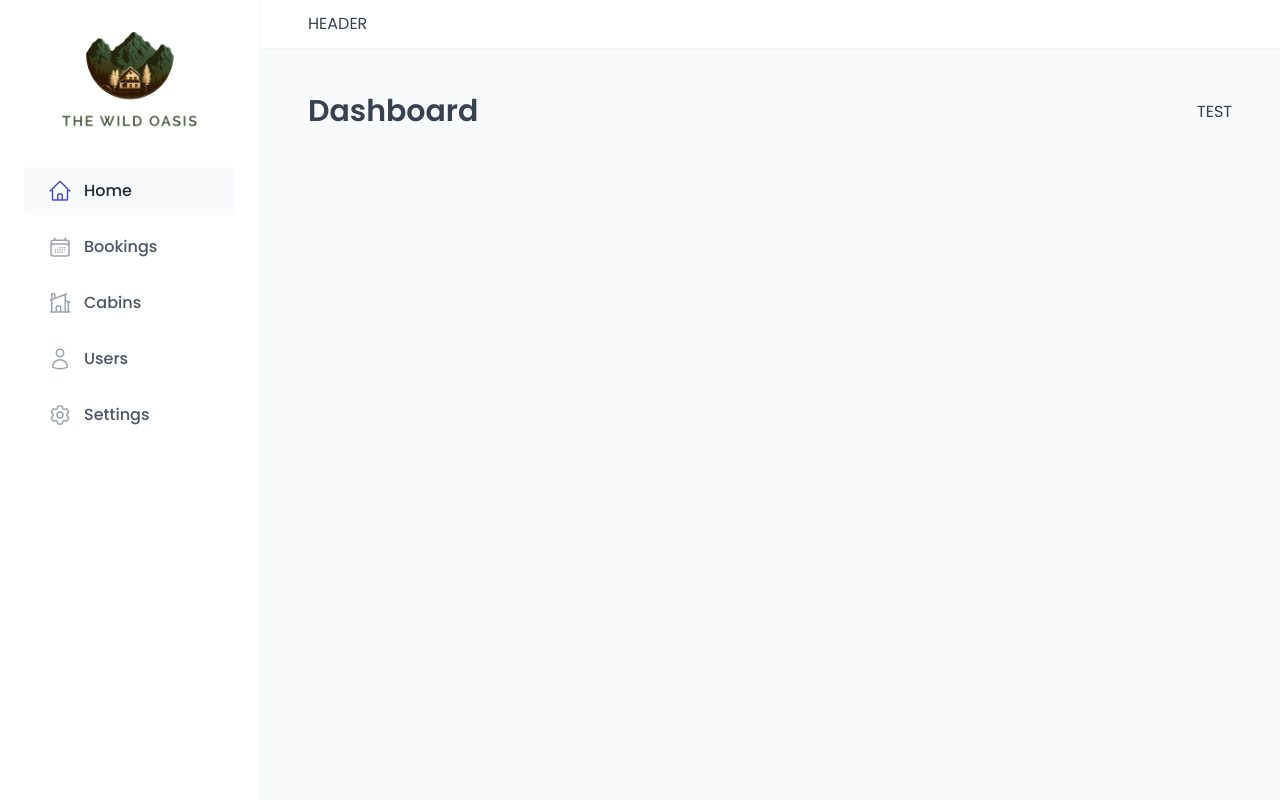
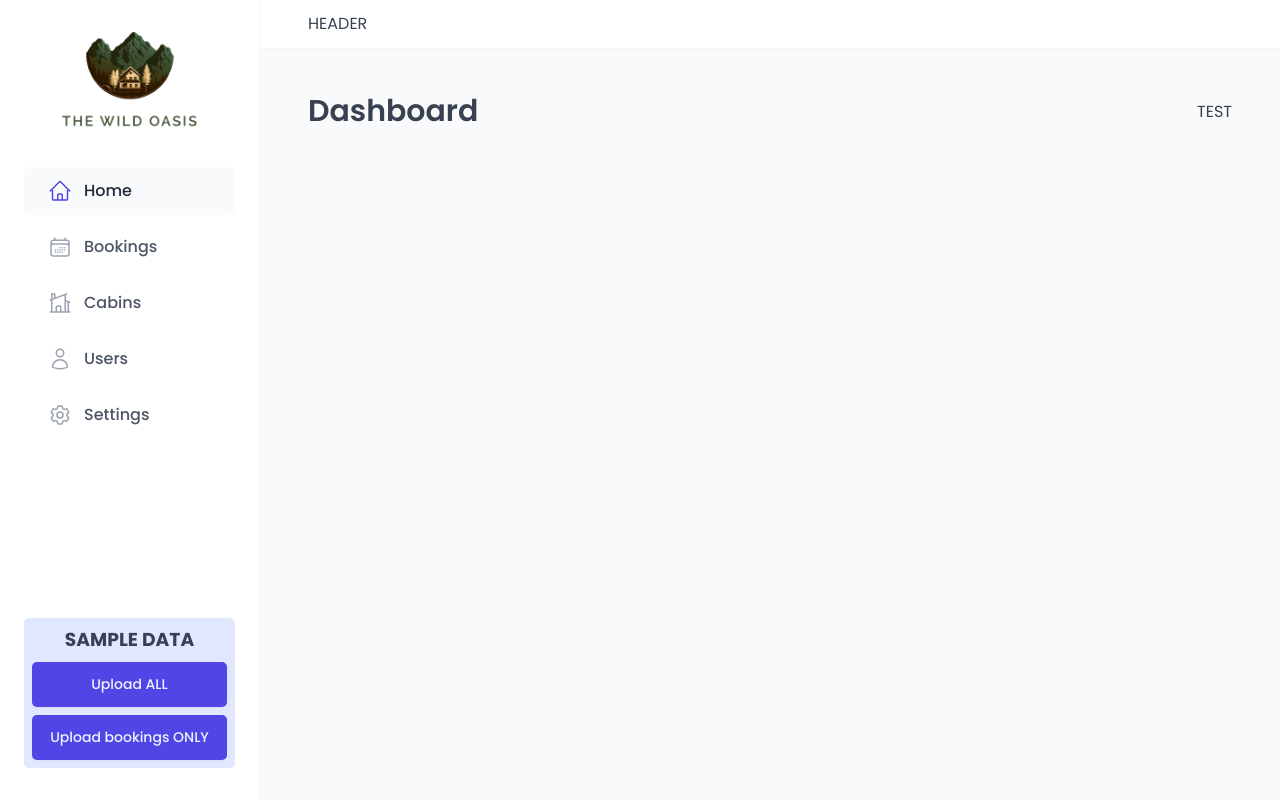
Before and after one commit to AnhtuanUit/React-Course-Learning-Parts, a React (Vite) app in the folder 17-the-wild-oasis/: page /dashboard in a window 1280 px wide. Built offline with nearby package versions, Linux system fonts and the light colour scheme; a web font is replaced by a local one.

Commit message:
Uploading Sample Data

```diff
--- a/17-the-wild-oasis/src/ui/SideBar.jsx
+++ b/17-the-wild-oasis/src/ui/SideBar.jsx
@@ -1,6 +1,7 @@
-import styled from 'styled-components';
-import Logo from './Logo';
-import MainNav from './MainNav';
+import styled from "styled-components";
+import Logo from "./Logo";
+import MainNav from "./MainNav";
+import Uploader from "@src/data/Uploader";
 
 const StyledSidebar = styled.aside`
   padding: 3.2rem 2.4rem;
@@ -17,6 +18,8 @@ function SideBar() {
     <StyledSidebar>
       <Logo />
       <MainNav />
+
+      <Uploader />
     </StyledSidebar>
   );
 }
```
